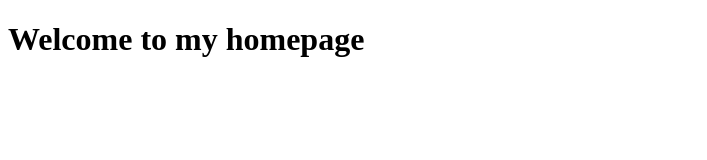
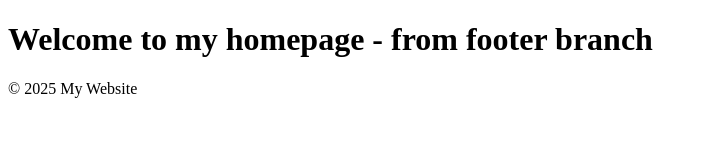
Before and after one commit to garbrielreylarzibalact-cyber/WEBTEC2-LARDIZABAL, a plain HTML site: page index.html in a window 1280 px wide. Shown: the whole page, without its empty margins (0-707 px from the left). Drawn offline with Linux system fonts and the light colour scheme.

Commit message:
Update index.html

```diff
--- a/index.html
+++ b/index.html
@@ -1,10 +1,8 @@
 <!doctype html>
 <html>
-<head>
-  <meta charset="utf-8">
-  <title>My Homepage</title>
-</head>
+<head><meta charset="utf-8"><title>My Homepage</title></head>
 <body>
-  <h1>Welcome to my homepage</h1>
+  <h1>Welcome to my homepage - from footer branch</h1>
+  <footer>© 2025 My Website</footer>
 </body>
 </html>
```
